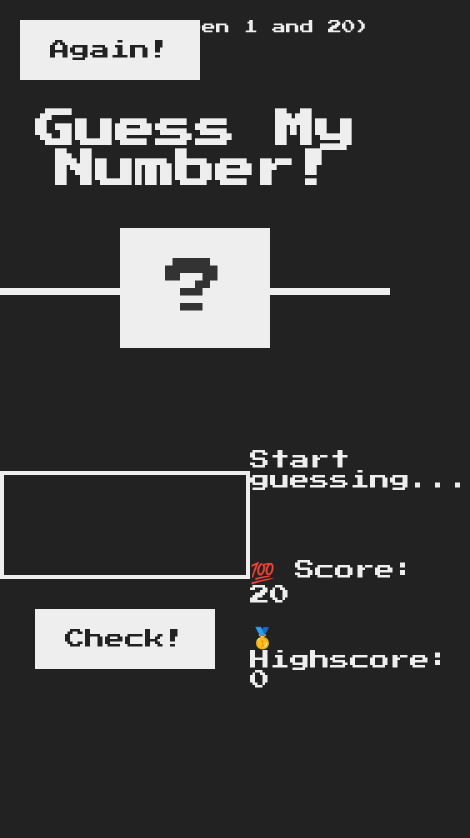
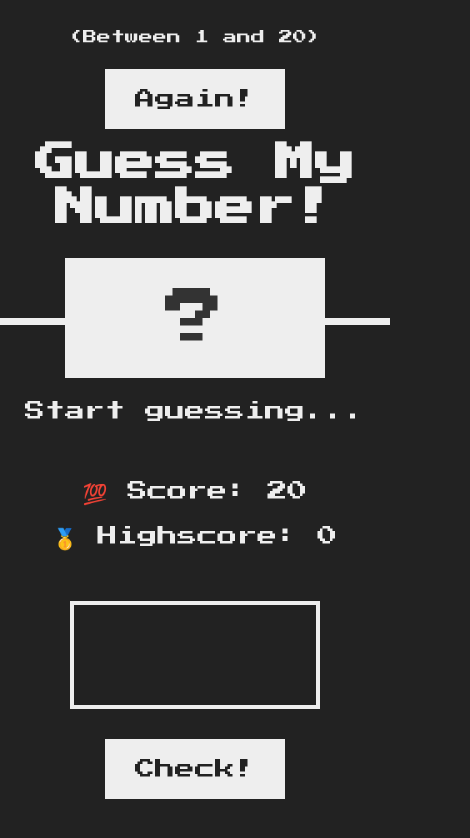
Before and after one commit to Anna-fog/guess_my_gumber, a plain HTML site: page index.html in a window 390 px wide. Shown: the whole page, 470 px wide, since content can reach past the window. Drawn offline with Linux system fonts and the light colour scheme.

Commit message:
add mobile adaptive

```diff
--- a/index.html
+++ b/index.html
@@ -10,8 +10,10 @@
   <body>
     <header>
       <h1>Guess My Number!</h1>
-      <p class="between">(Between 1 and 20)</p>
-      <button class="btn again">Again!</button>
+      <div class="header-wrapper">
+        <p class="between">(Between 1 and 20)</p>
+        <button class="btn again">Again!</button>
+      </div>
       <div class="number">?</div>
     </header>
     <main>
--- a/style.css
+++ b/style.css
@@ -47,6 +47,7 @@ main {
 /* ELEMENTS STYLE */
 h1 {
   font-size: 4rem;
+  line-height: 4.5rem;
   text-align: center;
   position: absolute;
   width: 100%;
@@ -116,3 +117,63 @@ h1 {
 .label-score {
   margin-bottom: 2rem;
 }
+
+
+/* ADAPTIVE */
+
+@media (max-width: 768px) {
+  main {
+    display: flex;
+    flex-direction: column;
+    justify-content: center;
+    align-items: center;
+  }
+
+  .right {
+    order: -1;
+    margin-bottom: 50px;
+    text-align: center;
+    width: auto;
+  }
+
+  .left {
+    width: auto;
+  }
+
+  .message {
+    margin-bottom: 5rem;
+  }
+}
+
+@media (max-width: 576px) {
+  .header-wrapper {
+    display: flex;
+    flex-direction: column;
+    align-items: center;
+    margin-top: 30px;
+  }
+
+  .between {
+    position: relative;
+    top: 0;
+    left: 0;
+  }
+
+  .again {
+    position: relative;
+    max-width: 300px;
+    margin-top: 25px;
+    top: 0;
+    left: 0;
+  }
+
+  h1 {
+    top: 54%;
+  }
+
+  .number {
+    width: 26rem;
+  }
+
+
+}
```
